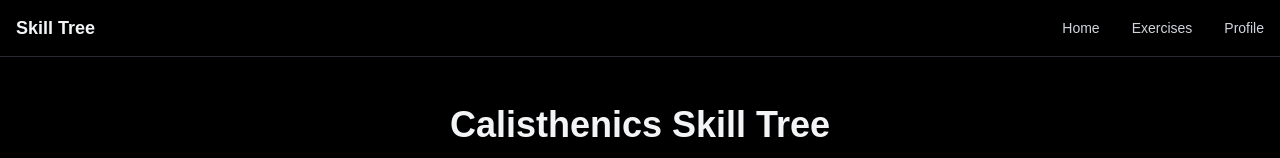
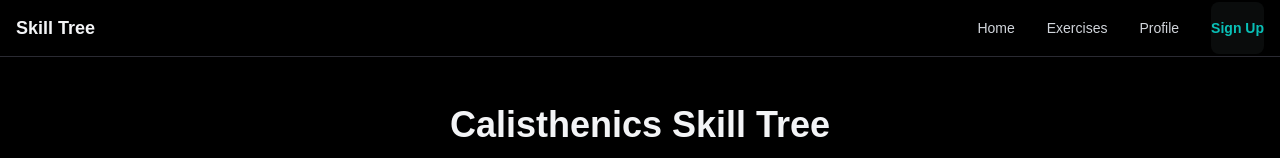
Before and after one commit to Septree/calisthenics-skill-tree, a Next.js app in the folder calisthenics-skill-tree/: page / in a window 1280 px wide. Shown: the top 158 px of the page. Built offline with nearby package versions, Linux system fonts and the light colour scheme; no server answers.

Commit message:
major changes: completed authentication

```diff
--- /dev/null
+++ b/calisthenics-skill-tree/app/AuthContext.js
@@ -0,0 +1,41 @@
+'use client'
+
+import { createContext, useContext, useEffect, useState } from 'react';
+import { onAuthStateChanged, signOut } from 'firebase/auth';
+import { auth } from './firebase';
+
+// create context
+const AuthContext = createContext({});
+
+// hook to use auth context
+export const useAuth = () => useContext(AuthContext);
+export function AuthProvider({ children }) {
+  const [user, setUser] = useState(null);
+  const [loading, setLoading] = useState(true);
+
+  useEffect(() => {
+    // listen for auth state changes
+    const unsubscribe = onAuthStateChanged(auth, (user) => {
+      setUser(user);
+      setLoading(false);
+    });
+
+    return unsubscribe;
+  }, []);
+
+  // logout function
+  const logout = async () => {
+    try {
+      await signOut(auth);
+      window.location.href = '/login';
+    } catch (error) {
+      console.error('Logout error:', error);
+    }
+  };
+
+  return (
+    <AuthContext.Provider value={{ user, loading, logout }}>
+      {children}
+    </AuthContext.Provider>
+  );
+}
--- a/calisthenics-skill-tree/app/layout.js
+++ b/calisthenics-skill-tree/app/layout.js
@@ -1,26 +1,21 @@
+'use client'
+
 import './globals.css'
 import { theme } from './theme'
+import { AuthProvider, useAuth } from './AuthContext'
 
-export const metadata = {
-  title: 'Calisthenics Skill Tree',
-  description: 'This is a way to level up your calisthenics skills by gamifying the process',
-}
+function Navigation() {
+  const { user, logout } = useAuth();
 
-export default function RootLayout({ children }) {
   return (
-    <html lang="en">
-      <body>
-        {/* MINIMALIST NAVIGATION */}
     <nav style={{ backgroundColor: theme.background.primary, borderBottom: `1px solid ${theme.border.dark}` }}>
       <div className="max-w-7xl mx-auto px-4">
         <div className="flex justify-between items-center h-14">
-              {/* Logo/Title */}
-              <a href="/" className="font-semibold text-lg hover:opacity transition" style={{ color: theme.text.primary }}>
+          <a href="/" className="font-semibold text-lg hover:opacity-80 transition" style={{ color: theme.text.primary }}>
             Skill Tree
           </a>
 
-              {/* Navigation Links */}
-              <div className="flex gap-8 text-sm">
+          <div className="flex gap-8 text-sm items-center">
             <a href="/" className="hover:opacity-80 transition" style={{ color: theme.text.secondary }}>
               Home
             </a>
@@ -30,13 +25,53 @@ export default function RootLayout({ children }) {
             <a href="/profile" className="hover:opacity-80 transition" style={{ color: theme.text.secondary }}>
               Profile
             </a>
+
+            {user ? (
+              <>
+                <span style={{ color: theme.text.tertiary }}>
+                  {user.email}
+                </span>
+                <button
+                  onClick={logout}
+                  className="hover:opacity-80 transition"
+                  style={{ color: theme.text.secondary }}
+                >
+                  Logout
+                </button>
+              </>
+            ) : (
+              <>
+                <a
+                  href="/signup"
+                  className="block w-full text-center py-4 rounded-lg font-semibold transition hover:opacity-90"
+                  style={{
+                    backgroundColor: theme.button.background,
+                    color: theme.accent.primary,
+                  }}
+                >
+                  Sign Up
+                </a>
+              </>
+            )}
           </div>
         </div>
       </div>
     </nav>
+  );
+}
 
+export default function RootLayout({ children }) {
+  return (
+    <html lang="en">
+      <head>
+        <title>Calisthenics Skill Tree</title>
+      </head>
+      <body>
+        <AuthProvider>
+          <Navigation />
           {children}
+        </AuthProvider>
       </body>
     </html>
-  )
+  );
 }
--- a/calisthenics-skill-tree/app/login/page.js
+++ b/calisthenics-skill-tree/app/login/page.js
@@ -155,4 +155,4 @@ export default function LoginPage() {
       </div>
     </div>
   );
-}
+} //next step do PHASE 5
--- a/calisthenics-skill-tree/app/theme.js
+++ b/calisthenics-skill-tree/app/theme.js
@@ -6,7 +6,7 @@ export const theme = {
   background: {
     primary: '#000000',      // Main background
     secondary: '#040404',    // Cards/sections background
-    tertiary: '#0e0e12',     // Elevated elements
+    tertiary: '#0c0c0e',     // Elevated elements
   },
 
   // Border Colors
@@ -28,7 +28,9 @@ export const theme = {
   accent: {
     primary: '#09c0b7',      // Sexy Green
   },
-
+  button: {
+    background: '#0a0c0c',
+  },
   // Node Colors (Skill Tree)
   node: {
     border: 'rgba(255, 255, 255, 0.3)',
```
Lines whose indentation alone changed are shown as unchanged.
